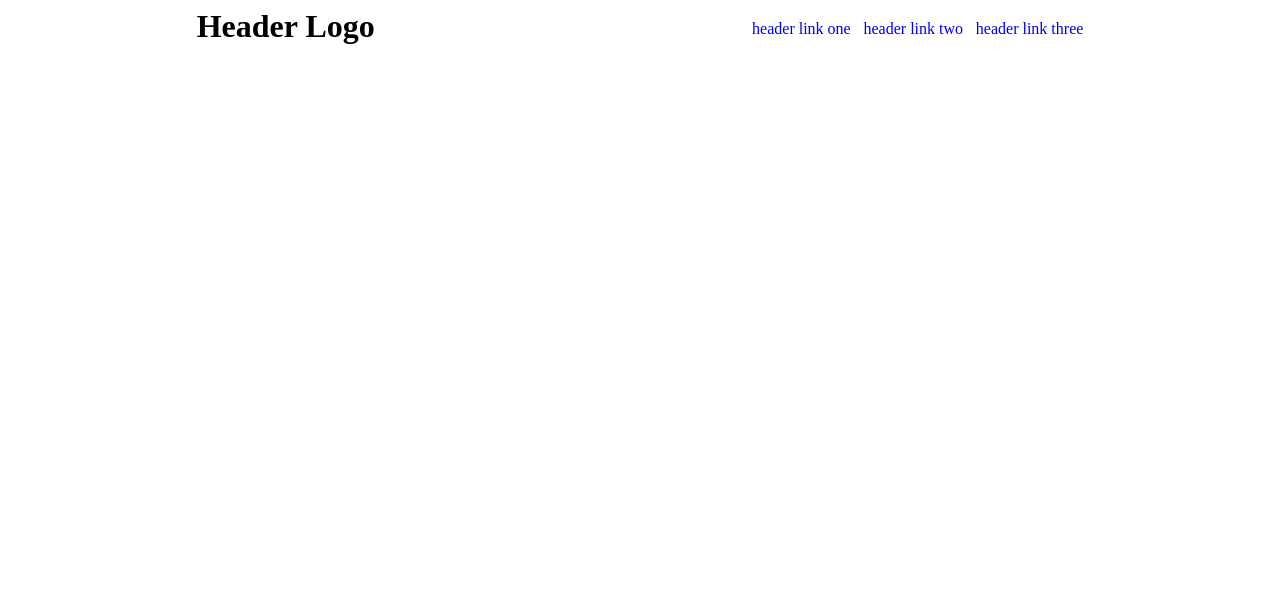
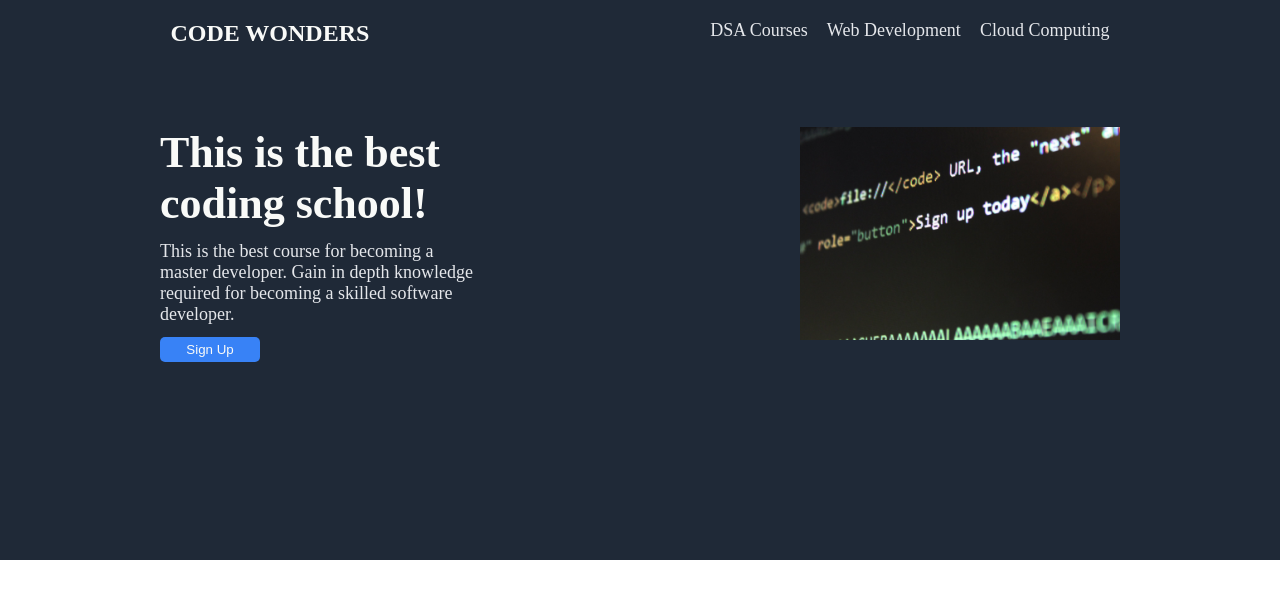
Before and after one commit to rainbowOutlaw/landing-page, a plain HTML site: page index.html in a window 1280 px wide. Drawn offline with Linux system fonts and the light colour scheme.

Commit message:
feat: add header elements and description

```diff
--- a/index.html
+++ b/index.html
@@ -7,14 +7,28 @@
 </head>
 <body>
     <div class="header">
-        <h1>Header Logo</h1>
-
-        <div class="right-links">
-            <ul>
-                <li><a href="#">header link one</a></li>
-                <li><a href="#">header link two</a></li>
-                <li><a href="#">header link three</a></li>
-            </ul>
+        <nav class="nav-links">
+            <h1>CODE WONDERS</h1>
+            <div class="right-links">
+                <ul>
+                    <li><a href="#">DSA Courses</a></li>
+                    <li><a href="#">Web Development</a></li>
+                    <li><a href="#">Cloud Computing</a></li>
+                </ul>
+            </div>
+        </nav>
+        <div class="hero">
+            <div class="hero-left">
+                <h2 class="hero-text">This is the best coding school!</h2>
+                <p class="hero-desc">
+                    This is the best course for becoming a master developer.
+                    Gain in depth knowledge required for becoming a skilled software developer.
+                </p>
+                <button class="sign-up">Sign Up</button>
+            </div>
+            <div class="hero-right">
+                <img class="coding-img" src="./img/coding.jpg">
+            </div>
         </div>
     </div>
 </body>
--- a/styles.css
+++ b/styles.css
@@ -1,25 +1,78 @@
+*{
+    margin: 0;
+    padding: 0;
+    box-sizing: border-box;
+}
 h1{
     display: inline-block;
-    margin: 0;
+    font-size: 24px;
+    color: #F9FAF8;
 }
 
 ul{
-    margin: 0;
-    padding: 0;
     list-style: none;
 }
 
 a{
     text-decoration: none;
+    color: black;
+    font-size: 18px;
+    color: #E5E7EB;
 }
 
 .header{
+    background-color: #1F2937;
+    height: 70vh;
+
+    display: flex;
+
+    flex-direction: column;
+    gap: 10vh;
+}
+
+.nav-links{
+    display: flex;
+    justify-content: space-around;
+    padding-top: 20px;
+}
+
+.right-links ul{
+    display: flex;
+    gap: 1.5vw;
+
+    align-items: center;
+}
+
+.hero{
     display: flex;
     justify-content: space-around;
 }
 
-.right-links ul{
+.hero-text{
+    font-size: 44px;
+    color: #F9FAF8;
+}
+.hero-desc{
+    color: #E5E7EB;
+    font-size: 18px;
+}
+
+.hero-left{
+    width: 25vw;
     display: flex;
-    gap: 1vw;
-    margin-top: 1.5vh;
+    flex-direction: column;
+    gap: 1.5vh;
 }
+.sign-up{
+    width: 100px;
+    background-color: #3882F6;
+    color: #F9FAF8;
+    padding: 5px 0;
+    border: 0;
+    border-radius: 5px;
+}
+
+.coding-img{
+    height: auto;
+    width: 25vw;
+}
```
Also changed, not shown: img/coding.jpg (added).
